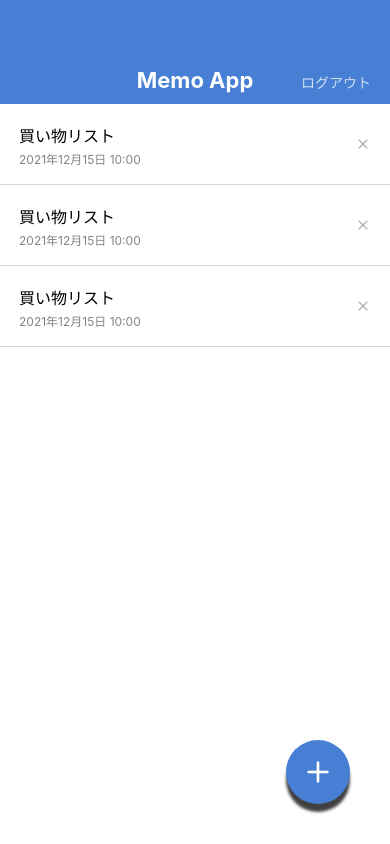
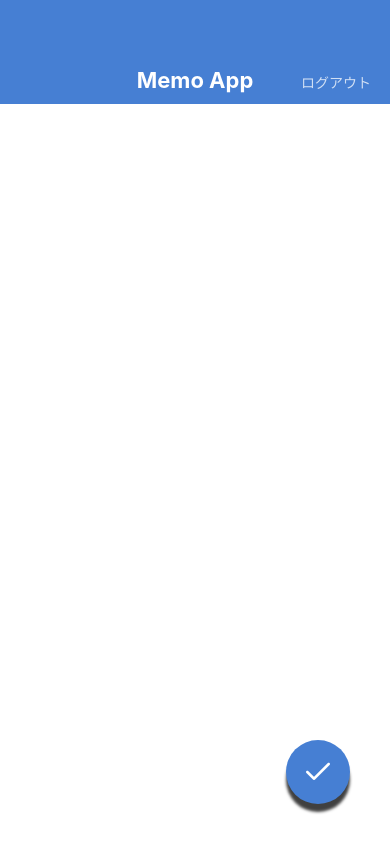
Before and after one commit to sanhyokim/app1, a React Native app: screen / in a window 390 px wide. Built offline with nearby package versions, Linux system fonts and the light colour scheme.

Commit message:
Create MemoEditScreen and MemoCreateScreen

```diff
--- a/App.jsx
+++ b/App.jsx
@@ -1,10 +1,12 @@
 import React from 'react';
+import MemoCreateScreen from './src/screens/MemoCreateScreen';
 
-import MemoListScreen from './src/screens/MemoListScreen';
+// import MemoListScreen from './src/screens/MemoListScreen';
 // import MemoDetailScreen from './src/screens/MemoDetailScreen';
+// import MemoEditScreen from './src/screens/MemoEditScreen';
 
 export default function App() {
   return (
-    <MemoListScreen />
+    <MemoCreateScreen />
   );
 }
--- a/package.json
+++ b/package.json
@@ -11,6 +11,7 @@
   },
   "dependencies": {
     "@expo/vector-icons": "^12.0.5",
+    "@use-expo/font": "^2.0.0",
     "expo": "~43.0.2",
     "expo-status-bar": "~1.1.0",
     "prop-types": "^15.7.2",
--- /dev/null
+++ b/src/screens/MemoCreateScreen.jsx
@@ -0,0 +1,35 @@
+import React from 'react';
+import {
+  View, TextInput, StyleSheet, KeyboardAvoidingView,
+} from 'react-native';
+import Appbar from '../components/AppBar';
+import CircleButton from '../components/CircleButton';
+
+export default function MemoCreateScreen() {
+  return (
+    <KeyboardAvoidingView style={styles.container} behavior="height">
+      <Appbar />
+      <View style={styles.inputContainer}>
+        <TextInput value="" multiline style={styles.input} />
+      </View>
+      <CircleButton name="check" />
+    </KeyboardAvoidingView>
+  );
+}
+
+const styles = StyleSheet.create({
+  container: {
+    flex: 1,
+  },
+  inputContainer: {
+    paddingHorizontal: 27,
+    paddingVertical: 32,
+    flex: 1,
+  },
+  input: {
+    flex: 1,
+    textAlignVertical: 'top',
+    fontSize: 16,
+    lineHeight: 24,
+  },
+});
--- /dev/null
+++ b/src/screens/MemoEditScreen.jsx
@@ -0,0 +1,35 @@
+import React from 'react';
+import {
+  View, TextInput, StyleSheet, KeyboardAvoidingView,
+} from 'react-native';
+import Appbar from '../components/AppBar';
+import CircleButton from '../components/CircleButton';
+
+export default function MemoEditScreen() {
+  return (
+    <KeyboardAvoidingView style={styles.container} behavior="height">
+      <Appbar />
+      <View style={styles.inputContainer}>
+        <TextInput value="買い物リスト" multiline style={styles.input} />
+      </View>
+      <CircleButton name="check" />
+    </KeyboardAvoidingView>
+  );
+}
+
+const styles = StyleSheet.create({
+  container: {
+    flex: 1,
+  },
+  inputContainer: {
+    paddingHorizontal: 27,
+    paddingVertical: 32,
+    flex: 1,
+  },
+  input: {
+    flex: 1,
+    textAlignVertical: 'top',
+    fontSize: 16,
+    lineHeight: 24,
+  },
+});
```
Also changed, not shown: assets/fonts/selection.json (added, +1 -0 lines), src/components/icon.jsx (added, +16 -0 lines), assets/fonts/icomoon.ttf (added), 1 other file (tests, documents, lock files or other folders).
